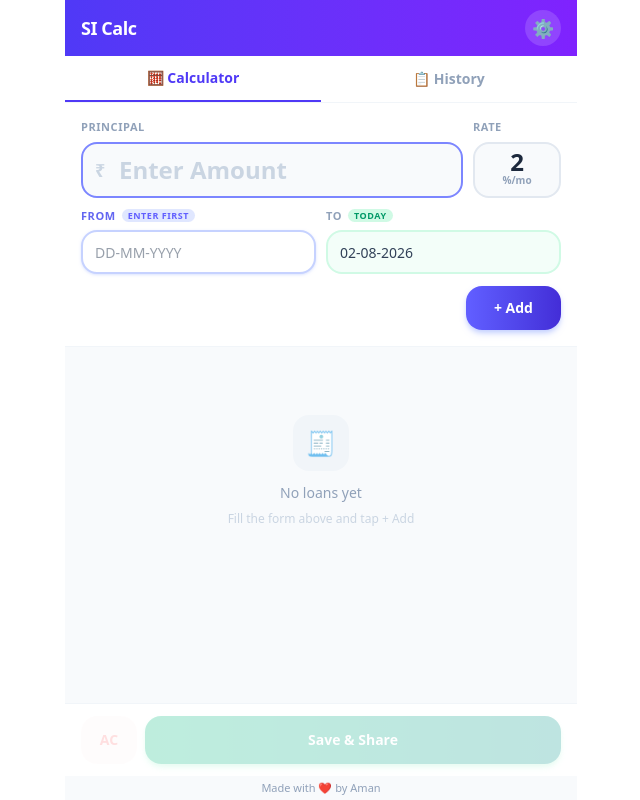
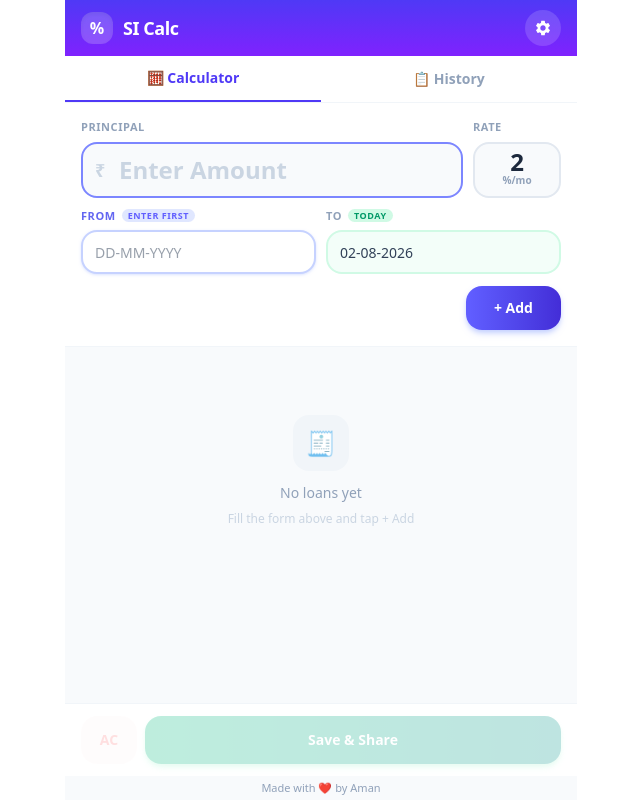
Before and after one commit to Aman-net/SICalcv2, a React (Vite) app: page / in a window 1280 px wide. Shown: the whole page, without its empty margins (319-959 px from the left). Built offline with nearby package versions, Linux system fonts and the light colour scheme.

Commit message:
redesign app header with svg gear, brand mark, safe-area padding, and seamless status-bar gradient

```diff
--- a/src/App.tsx
+++ b/src/App.tsx
@@ -117,17 +117,36 @@ export default function App() {
     return (
         <div className="h-full flex flex-col bg-slate-50 max-w-lg mx-auto relative">
             {/* ── Header ── */}
-            <header className="shrink-0 bg-gradient-to-r from-indigo-600 to-violet-600 text-white px-4 py-2.5 flex items-center justify-between">
+            <header className="relative shrink-0 pt-safe pb-2.5 px-4 bg-indigo-600 text-white">
+                    <div
+                        className="absolute inset-0 bg-gradient-to-b from-transparent to-violet-600 pointer-events-none"
+                        aria-hidden="true"
+                    />
+                    <div className="relative flex items-center justify-between">
+                        <div className="flex items-center gap-2.5">
+                            <div className="w-8 h-8 rounded-xl bg-white/20 flex items-center justify-center text-base font-black leading-none shadow-inner">
+                                %
+                            </div>
                             <h1 className="text-lg font-black tracking-tight leading-none">
                                 SI Calc
                             </h1>
+                        </div>
                         <button
                             onClick={openSettings}
-                    className="w-9 h-9 flex items-center justify-center rounded-full bg-white/15 hover:bg-white/25 active:scale-90 transition-all text-lg"
+                            className="w-9 h-9 flex items-center justify-center rounded-full bg-white/15 hover:bg-white/25 active:scale-90 transition-all"
                             aria-label="Settings"
                         >
-                    ⚙️
+                            <svg
+                                viewBox="0 0 24 24"
+                                width="18"
+                                height="18"
+                                fill="currentColor"
+                                aria-hidden="true"
+                            >
+                                <path d="M19.14 12.94c.04-.3.06-.61.06-.94 0-.32-.02-.64-.07-.94l2.03-1.58a.49.49 0 0 0 .12-.61l-1.92-3.32a.488.488 0 0 0-.59-.22l-2.39.96c-.5-.38-1.03-.7-1.62-.94l-.36-2.54a.484.484 0 0 0-.48-.41h-3.84c-.24 0-.43.17-.47.41l-.36 2.54c-.59.24-1.13.57-1.62.94l-2.39-.96c-.22-.08-.47 0-.59.22L2.74 8.87c-.12.21-.08.47.12.61l2.03 1.58c-.05.3-.09.63-.09.94s.02.64.07.94l-2.03 1.58a.49.49 0 0 0-.12.61l1.92 3.32c.12.22.37.29.59.22l2.39-.96c.5.38 1.03.7 1.62.94l.36 2.54c.05.24.24.41.48.41h3.84c.24 0 .44-.17.47-.41l.36-2.54c.59-.24 1.13-.56 1.62-.94l2.39.96c.22.08.47 0 .59-.22l1.92-3.32c.12-.22.07-.47-.12-.61l-2.01-1.58zM12 15.6A3.61 3.61 0 0 1 8.4 12c0-1.98 1.62-3.6 3.6-3.6s3.6 1.62 3.6 3.6-1.62 3.6-3.6 3.6z" />
+                            </svg>
                         </button>
+                    </div>
                 </header>
 
             {installPrompt && !isInstalled && showInstallBanner && (
--- a/src/index.css
+++ b/src/index.css
@@ -222,6 +222,11 @@ button {
     padding-bottom: max(0.75rem, env(safe-area-inset-bottom));
 }
 
+/* safe-area top padding for notched phones / standalone PWA */
+.pt-safe {
+    padding-top: max(0.625rem, env(safe-area-inset-top));
+}
+
 /* remove number spinner arrows */
 input[type="number"]::-webkit-inner-spin-button,
 input[type="number"]::-webkit-outer-spin-button {
```
Lines whose indentation alone changed are shown as unchanged.
